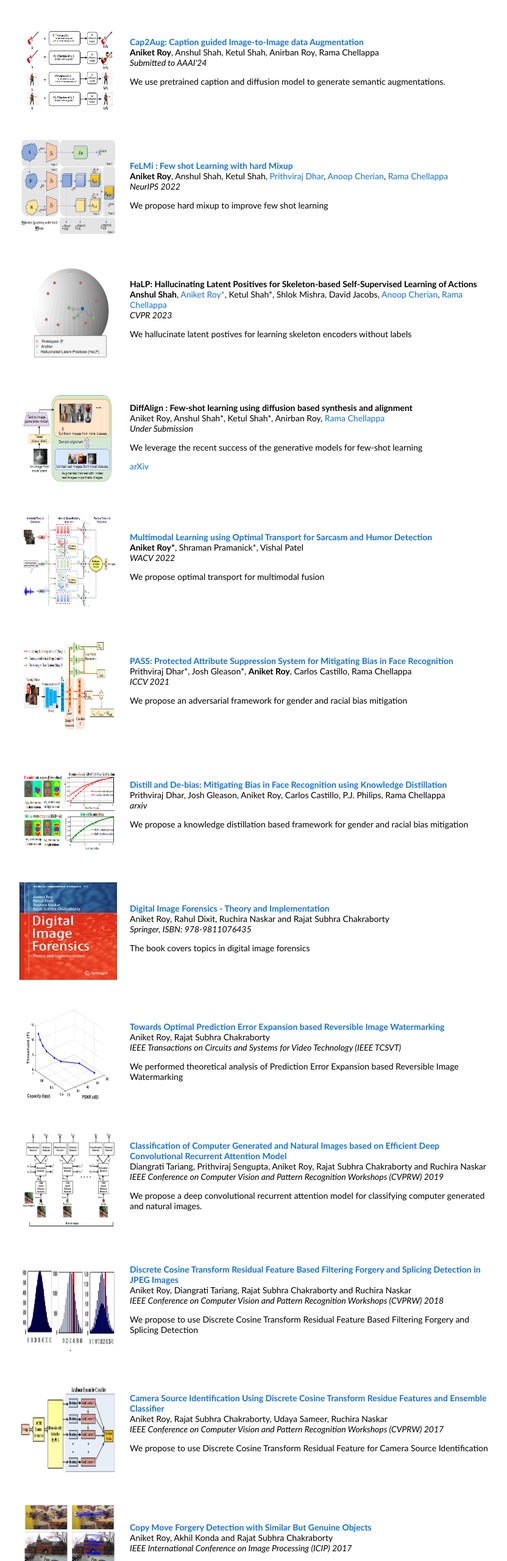
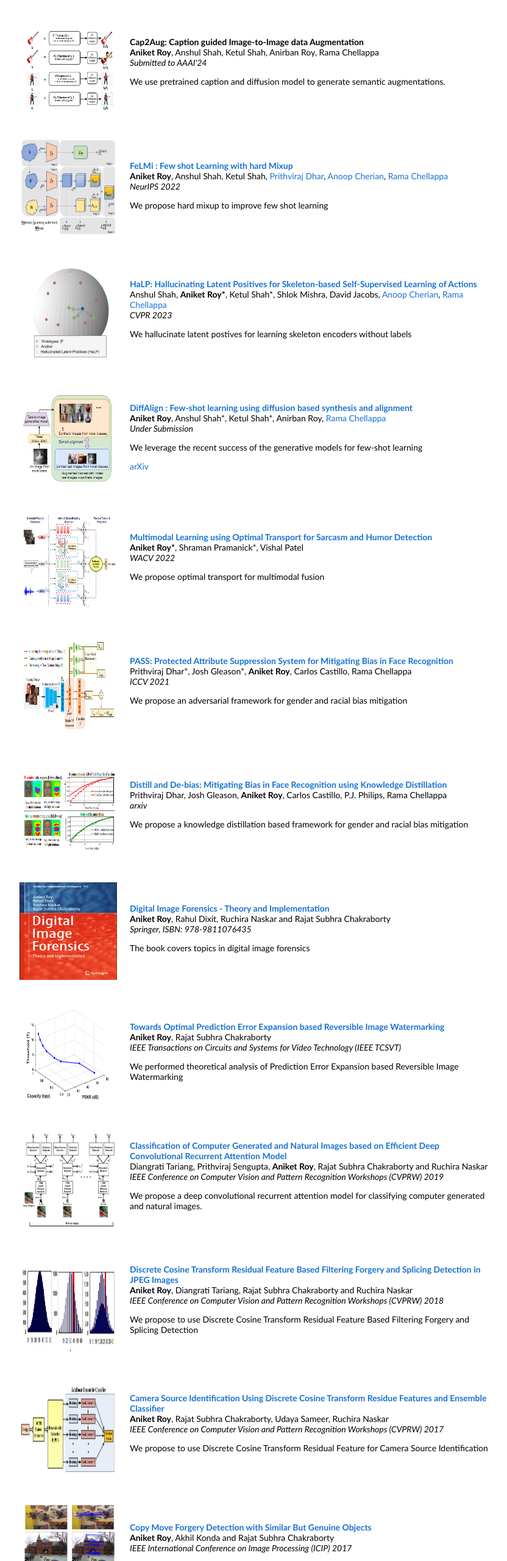
Before and after one commit to aniket004/aniket004.github.io, a plain HTML site: page index.html in a window 1280 px wide. Shown: the part 962-3522 px from the top of the page at 61% size, without its empty margins (228-1060 px from the left). Drawn offline with Linux system fonts and the light colour scheme.

Commit message:
Update index.html

```diff
--- a/index.html
+++ b/index.html
@@ -106,7 +106,7 @@
               <img src="images/cap2aug.PNG" alt="STEPs" width="160" height="160">
             </td>
             <td width="75%" valign="middle">
-              <a href="https://arxiv.org/pdf/2301.00794.pdf"><papertitle>Cap2Aug: Caption guided Image-to-Image data Augmentation</papertitle></a>
+              <a></a><papertitle>Cap2Aug: Caption guided Image-to-Image data Augmentation</papertitle></a>
               <br>
               <strong>Aniket Roy</strong>, Anshul Shah, Ketul Shah, Anirban Roy, Rama Chellappa
               <br>
@@ -135,9 +135,9 @@
               <img src="images/halp.png" alt="HaLP" width="160" height="160">
             </td>
             <td width="75%" valign="middle">
-              <papertitle>HaLP: Hallucinating Latent Positives for Skeleton-based Self-Supervised Learning of Actions</papertitle>
+              <a href="https://openaccess.thecvf.com/content/CVPR2023/papers/Shah_HaLP_Hallucinating_Latent_Positives_for_Skeleton-Based_Self-Supervised_Learning_of_Actions_CVPR_2023_paper.pdf"><papertitle>HaLP: Hallucinating Latent Positives for Skeleton-based Self-Supervised Learning of Actions</papertitle></a>
               <br>
-              <strong>Anshul Shah</strong>, <a href="https://sites.google.com/site/aniketsealiitkgp/">Aniket Roy*</a>, Ketul Shah*, Shlok Mishra, David Jacobs, <a href="http://users.cecs.anu.edu.au/~cherian/">Anoop Cherian</a>, <a href="https://engineering.jhu.edu/ece/faculty/rama-chellappa/">Rama Chellappa</a>
+              Anshul Shah, <strong>Aniket Roy*</strong>, Ketul Shah*, Shlok Mishra, David Jacobs, <a href="http://users.cecs.anu.edu.au/~cherian/">Anoop Cherian</a>, <a href="https://engineering.jhu.edu/ece/faculty/rama-chellappa/">Rama Chellappa</a>
               <br>
               <em>CVPR 2023</em>
               <p>We hallucinate latent postives for learning skeleton encoders without labels</p>
@@ -149,9 +149,9 @@
               <img src="images/diffalign.PNG" alt="DiffAlign" width="160" height="160">
             </td>
             <td width="75%" valign="middle">
-              <papertitle>DiffAlign : Few-shot learning using diffusion based synthesis and alignment</papertitle>
+              <a href="https://arxiv.org/abs/2212.05404"><papertitle>DiffAlign : Few-shot learning using diffusion based synthesis and alignment</papertitle></a>
               <br>
-              </strong>Aniket Roy</strong>, Anshul Shah*, Ketul Shah*, Anirban Roy, <a href="https://engineering.jhu.edu/ece/faculty/rama-chellappa/">Rama Chellappa</a>
+              <strong>Aniket Roy</strong>, Anshul Shah*, Ketul Shah*, Anirban Roy, <a href="https://engineering.jhu.edu/ece/faculty/rama-chellappa/">Rama Chellappa</a>
               <br>
               <em>Under Submission</em>
               <p>We leverage the recent success of the generative models for few-shot learning</p>
@@ -165,7 +165,7 @@
               <img src="images/mulot.PNG" alt="DiffAlign" width="160" height="160">
             </td>
             <td width="75%" valign="middle">
-              <a href="https://arxiv.org/pdf/2212.05404.pdf"><papertitle>Multimodal Learning using Optimal Transport for Sarcasm and Humor Detection</papertitle></a>
+              <a href="https://openaccess.thecvf.com/content/WACV2022/papers/Pramanick_Multimodal_Learning_Using_Optimal_Transport_for_Sarcasm_and_Humor_Detection_WACV_2022_paper.pdf"><papertitle>Multimodal Learning using Optimal Transport for Sarcasm and Humor Detection</papertitle></a>
               <br>
               <strong>Aniket Roy*</strong>, Shraman Pramanick*, Vishal Patel
               <br>
@@ -180,7 +180,7 @@
               <img src="images/pass.PNG" alt="DiffAlign" width="160" height="160">
             </td>
             <td width="75%" valign="middle">
-              <a href="https://arxiv.org/pdf/2212.05404.pdf"><papertitle>PASS: Protected Attribute Suppression System for Mitigating Bias in Face Recognition</papertitle></a>
+              <a href="https://openaccess.thecvf.com/content/ICCV2021/papers/Dhar_PASS_Protected_Attribute_Suppression_System_for_Mitigating_Bias_in_Face_ICCV_2021_paper.pdf"><papertitle>PASS: Protected Attribute Suppression System for Mitigating Bias in Face Recognition</papertitle></a>
               <br>
               Prithviraj Dhar*, Josh Gleason*, <strong>Aniket Roy</strong>, Carlos Castillo, Rama Chellappa
               <br>
@@ -195,9 +195,9 @@
               <img src="images/dnd.PNG" alt="DiffAlign" width="160" height="160">
             </td>
             <td width="75%" valign="middle">
-              <a href="https://arxiv.org/pdf/2212.05404.pdf"><papertitle>Distill and De-bias: Mitigating Bias in Face Recognition using Knowledge Distillation</papertitle></a>
+              <a href="https://arxiv.org/pdf/2112.09786.pdf"><papertitle>Distill and De-bias: Mitigating Bias in Face Recognition using Knowledge Distillation</papertitle></a>
               <br>
-              Prithviraj Dhar, Josh Gleason, Aniket Roy, Carlos Castillo, P.J. Philips, Rama Chellappa
+              Prithviraj Dhar, Josh Gleason, <strong>Aniket Roy</strong>, Carlos Castillo, P.J. Philips, Rama Chellappa
               <br>
               <em>arxiv</em>
               <p>We propose a knowledge distillation based framework for gender and racial bias mitigation</p>
@@ -210,9 +210,9 @@
               <img src="images/book.PNG" alt="DiffAlign" width="160" height="160">
             </td>
             <td width="75%" valign="middle">
-              <a href="https://arxiv.org/pdf/2212.05404.pdf"><papertitle>Digital Image Forensics - Theory and Implementation</papertitle></a>
+              <a href="https://link.springer.com/content/pdf/10.1007/978-981-10-7644-2.pdf"><papertitle>Digital Image Forensics - Theory and Implementation</papertitle></a>
               <br>
-              Aniket Roy, Rahul Dixit, Ruchira Naskar and Rajat Subhra Chakraborty
+              <strong>Aniket Roy</strong>, Rahul Dixit, Ruchira Naskar and Rajat Subhra Chakraborty
               <br>
               <em>Springer, ISBN: 978-9811076435</em>
               <p>The book covers topics in digital image forensics</p>
@@ -225,9 +225,9 @@
               <img src="images/BDCM.PNG" alt="DiffAlign" width="160" height="160">
             </td>
             <td width="75%" valign="middle">
-              <a href="https://arxiv.org/pdf/2212.05404.pdf"><papertitle>Towards Optimal Prediction Error Expansion based Reversible Image Watermarking</papertitle></a>
+              <a href="https://ieeexplore.ieee.org/abstract/document/8689053/"><papertitle>Towards Optimal Prediction Error Expansion based Reversible Image Watermarking</papertitle></a>
               <br>
-              Aniket Roy, Rajat Subhra Chakraborty
+              <strong>Aniket Roy</strong>, Rajat Subhra Chakraborty
               <br>
               <em>IEEE Transactions on Circuits and Systems for Video Technology (IEEE TCSVT)</em>
               <p>We performed theoretical analysis of Prediction Error Expansion based Reversible Image Watermarking</p>
@@ -242,7 +242,7 @@
               <a href="https://openaccess.thecvf.com/content_CVPRW_2019/papers/Media%20Forensics/Tarianga_Classification_of_Computer_Generated_and_Natural_Images_based_on_Efficient_CVPRW_2019_paper.pdf"><papertitle>Classification of Computer Generated and Natural Images based on Efficient Deep Convolutional
 		      Recurrent Attention Model</papertitle></a>
               <br>
-              Diangrati Tariang, Prithviraj Sengupta, Aniket Roy, Rajat Subhra Chakraborty and Ruchira Naskar
+              Diangrati Tariang, Prithviraj Sengupta, <strong>Aniket Roy</strong>, Rajat Subhra Chakraborty and Ruchira Naskar
               <br>
               <em>IEEE Conference on Computer Vision and Pattern Recognition Workshops (CVPRW) 2019</em>
               <p>We propose a deep convolutional recurrent attention model for classifying computer generated and natural images.</p>
@@ -258,7 +258,7 @@
               <a href="https://openaccess.thecvf.com/content_cvpr_2018_workshops/papers/w32/Roy_Discrete_Cosine_Transform_CVPR_2018_paper.pdf">
 		      <papertitle>Discrete Cosine Transform Residual Feature Based Filtering Forgery and Splicing Detection in JPEG Images</papertitle></a>
               <br>
-              Aniket Roy, Diangrati Tariang, Rajat Subhra Chakraborty and Ruchira Naskar
+              <strong>Aniket Roy</strong>, Diangrati Tariang, Rajat Subhra Chakraborty and Ruchira Naskar
               <br>
               <em>IEEE Conference on Computer Vision and Pattern Recognition Workshops (CVPRW) 2018</em>
               <p>We propose to use Discrete Cosine Transform Residual Feature Based Filtering Forgery and Splicing Detection</p>
@@ -274,7 +274,7 @@
               <a href="https://openaccess.thecvf.com/content_cvpr_2017_workshops/w28/papers/Naskar_Camera_Source_Identification_CVPR_2017_paper.pdf">
 		      <papertitle>Camera Source Identification Using Discrete Cosine Transform Residue Features and Ensemble Classifier</papertitle></a>
               <br>
-              Aniket Roy, Rajat Subhra Chakraborty, Udaya Sameer, Ruchira Naskar
+              <strong>Aniket Roy</strong>, Rajat Subhra Chakraborty, Udaya Sameer, Ruchira Naskar
               <br>
               <em>IEEE Conference on Computer Vision and Pattern Recognition Workshops (CVPRW) 2017</em>
               <p>We propose to use Discrete Cosine Transform Residual Feature for Camera Source Identification</p>
@@ -290,7 +290,7 @@
               <a href="https://ieeexplore.ieee.org/stamp/stamp.jsp?tp=&arnumber=8297050">
 		      <papertitle>Copy Move Forgery Detection with Similar But Genuine Objects</papertitle></a>
               <br>
-              Aniket Roy, Akhil Konda and Rajat Subhra Chakraborty
+              <strong>Aniket Roy</strong>, Akhil Konda and Rajat Subhra Chakraborty
               <br>
               <em>IEEE International Conference on Image Processing (ICIP) 2017</em>
               <p>We use Rotated Local Binary Pattern features for similar but genuine object based forgery</p>
@@ -306,7 +306,7 @@
               <a href="https://ieeexplore.ieee.org/document/8026326">
 		      <papertitle>Automated JPEG Forgery Detection with Correlation based Localization</papertitle></a>
               <br>
-              Diangarti Tariang, Aniket Roy, Rajat Subhra Chakraborty and Ruchira Naskar
+              Diangarti Tariang, <strong>Aniket Roy</strong>, Rajat Subhra Chakraborty and Ruchira Naskar
               <br>
               <em>IEEE International Conference on Multimedia and Expo (ICMEW) Workshops 2017</em>
               <p>We detect and localize JPEG image forgery based on noise correlation</p>
@@ -321,7 +321,7 @@
               <a href="https://link.springer.com/chapter/10.1007/978-3-319-53465-7_20">
 		      <papertitle>Optimal Distortion Estimation For Prediction Error Expansion Based Reversible Watermarking</papertitle></a>
               <br>
-              Aniket Roy and Rajat Subhra Chakraborty
+              <strong>Aniket Roy</strong> and Rajat Subhra Chakraborty
               <br>
               <em>International Workshop on Digital-Forensics and Watermarking (IWDW), 2016</em>
               <p>We performed theoretical analysis of Prediction Error Expansion Based Reversible Watermarking </p>
@@ -336,7 +336,7 @@
               <a href="https://www.researchgate.net/publication/326324749_An_HVS_Inspired_Robust_Non-blind_Watermarking_Scheme_in_YCbCr_Color_Space">
 		      <papertitle>An HVS Inspired Robust Non-blind Watermarking Scheme in YCbCr Space Additionally Designed to Prevent Singular Value Exchange Attack</papertitle></a>
               <br>
-              Aniket Roy, Arpan Kumar Maiti and Kuntal Ghosh
+              <strong>Aniket Roy</strong>, Arpan Kumar Maiti and Kuntal Ghosh
               <br>
               <em>International Journal of Image and Graphics (IJIG)</em>
               <p>We proposed a human visual system inspired watermarking scheme and performed robustness analysis </p>
@@ -351,7 +351,7 @@
               <a href="https://www.researchgate.net/profile/Aniket-Roy-4/publication/300140415_Reversible_Color_Image_Watermarking_in_the_YCoCg-R_Color_Space/links/5a5e5d530f7e9b4f783baa0f/Reversible-Color-Image-Watermarking-in-the-YCoCg-R-Color-Space.pdf">
 		      <papertitle>Reversible Color Image Watermarking in the YCoCg-R Color Space</papertitle></a>
               <br>
-              Aniket Roy, Rajat Subhra Chakraborty and Ruchira Naskar
+              <strong>Aniket Roy</strong>, Rajat Subhra Chakraborty and Ruchira Naskar
               <br>
               <em>ICISS 2015</em>
               <p> We propose a reversible color image watermarking scheme and perform information theoretic analysis </p>
```
